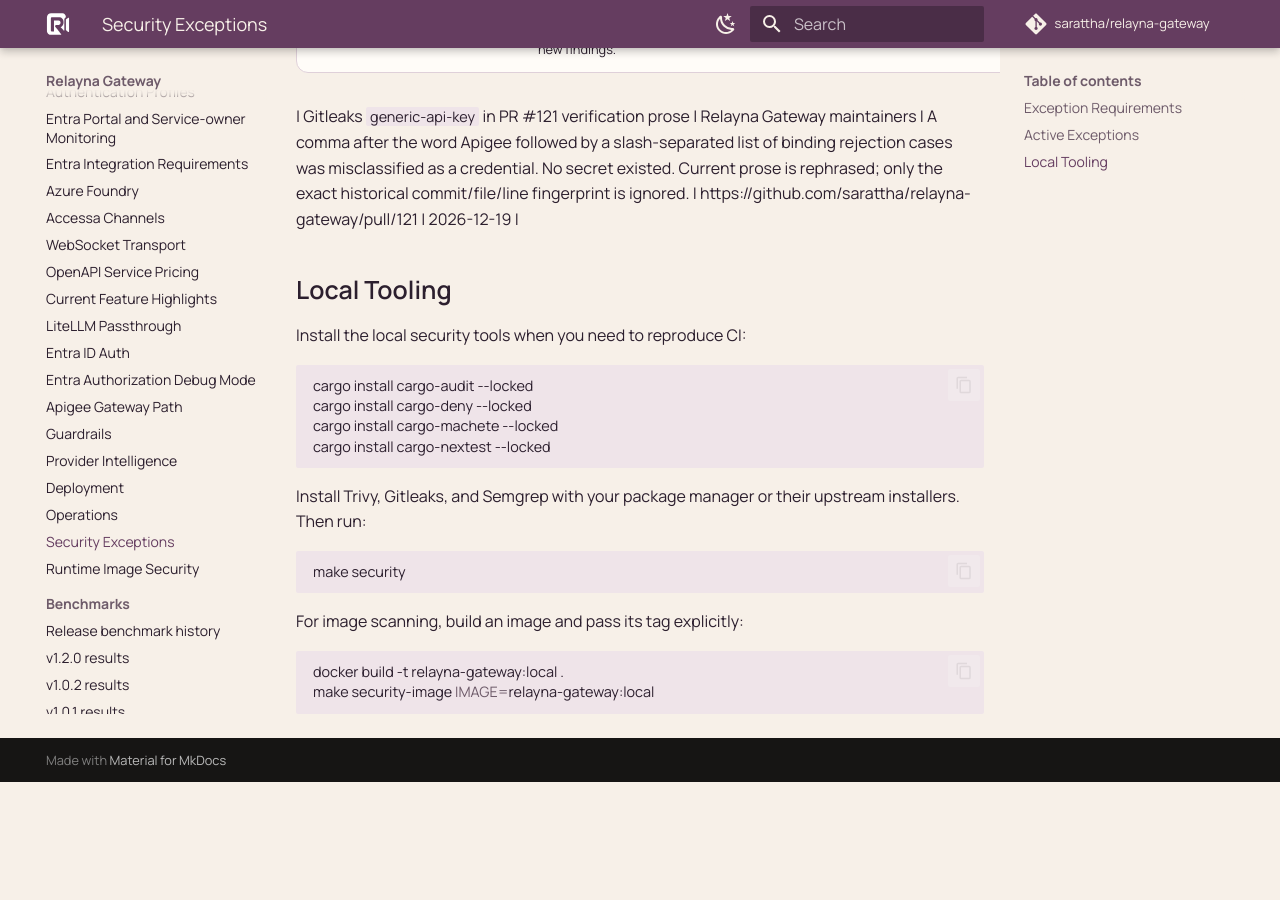
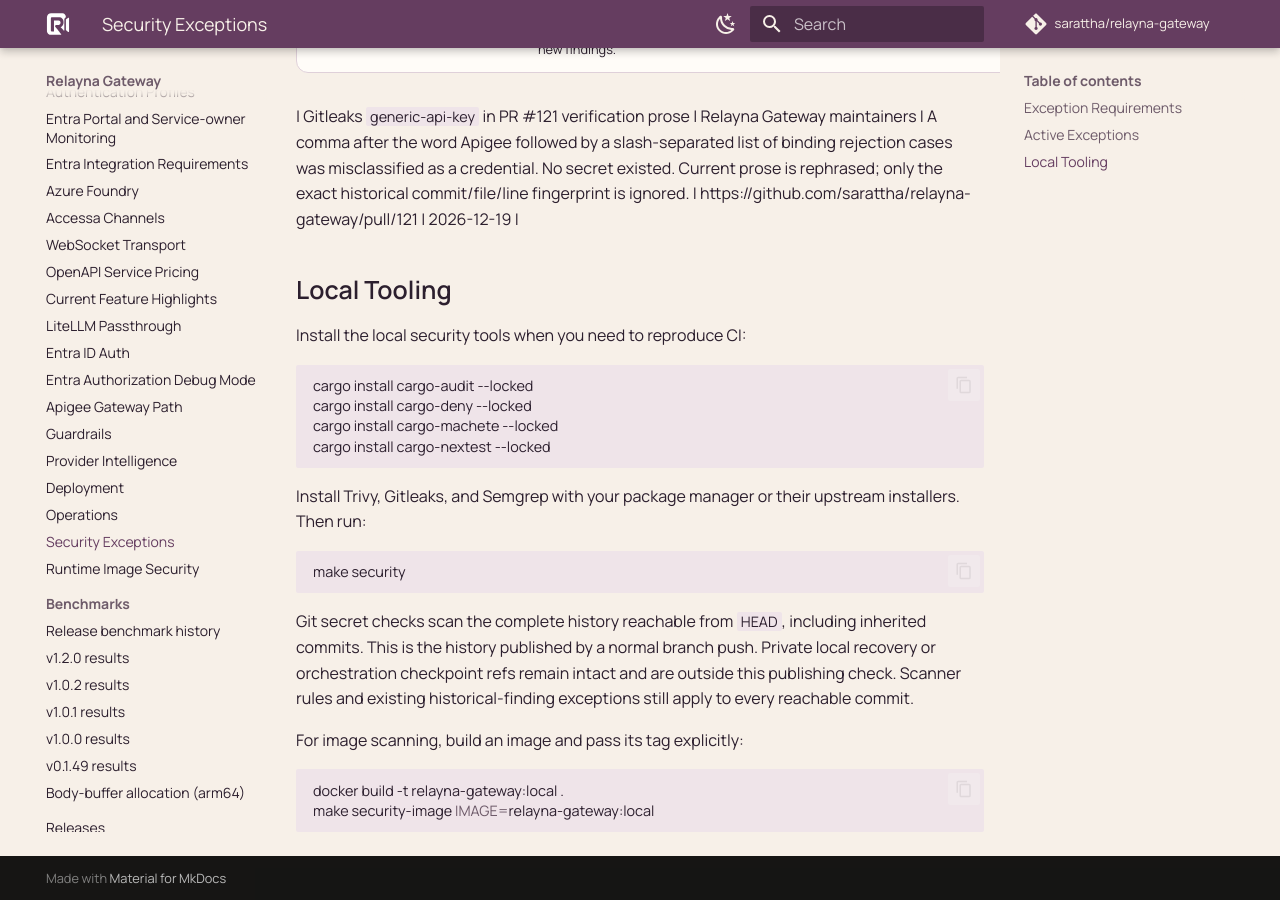
Before and after one commit to sarattha/relayna-gateway, an MkDocs documentation site: the page built from docs/security-exceptions.md, in a window 1280 px wide and 900 px high, scrolled down 4387 px. Built offline with MkDocs 1.6.1 and Material for MkDocs 9.7.7, drawn with Linux system fonts in a browser that asks for light colours; comment, search, counter and statistics services are not loaded; before the commit the page ends 5169 px from its top, so only the background shows below that.

Commit message:
fix: Scan publishing history without private recovery refs

````diff
--- a/docs/security-exceptions.md
+++ b/docs/security-exceptions.md
@@ -60,6 +60,12 @@
 make security
 ```
 
+Git secret checks scan the complete history reachable from `HEAD`, including
+inherited commits. This is the history published by a normal branch push.
+Private local recovery or orchestration checkpoint refs remain intact and are
+outside this publishing check. Scanner rules and existing historical-finding
+exceptions still apply to every reachable commit.
+
 For image scanning, build an image and pass its tag explicitly:
 
 ```bash
````
Also changed, not shown: 2 other files.
